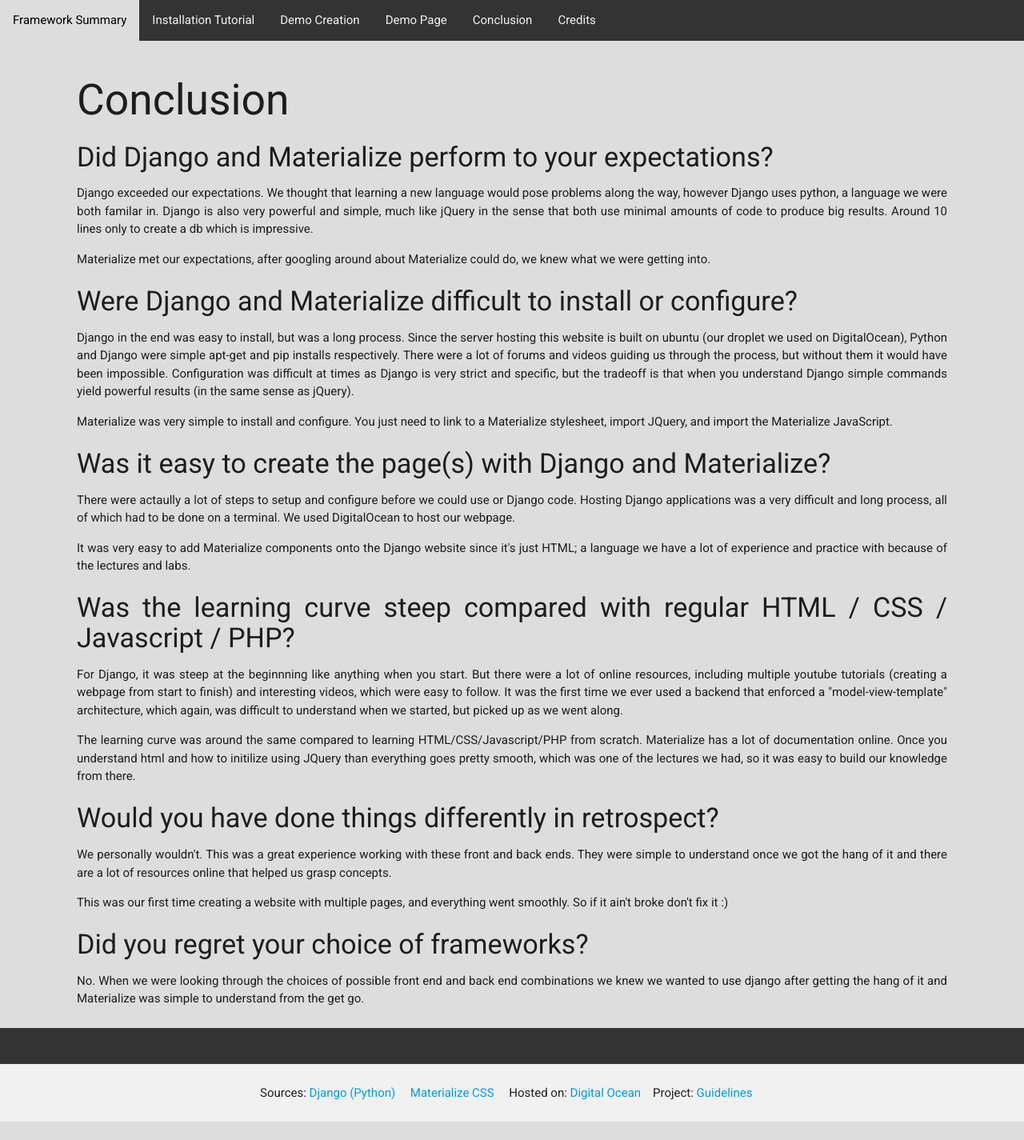
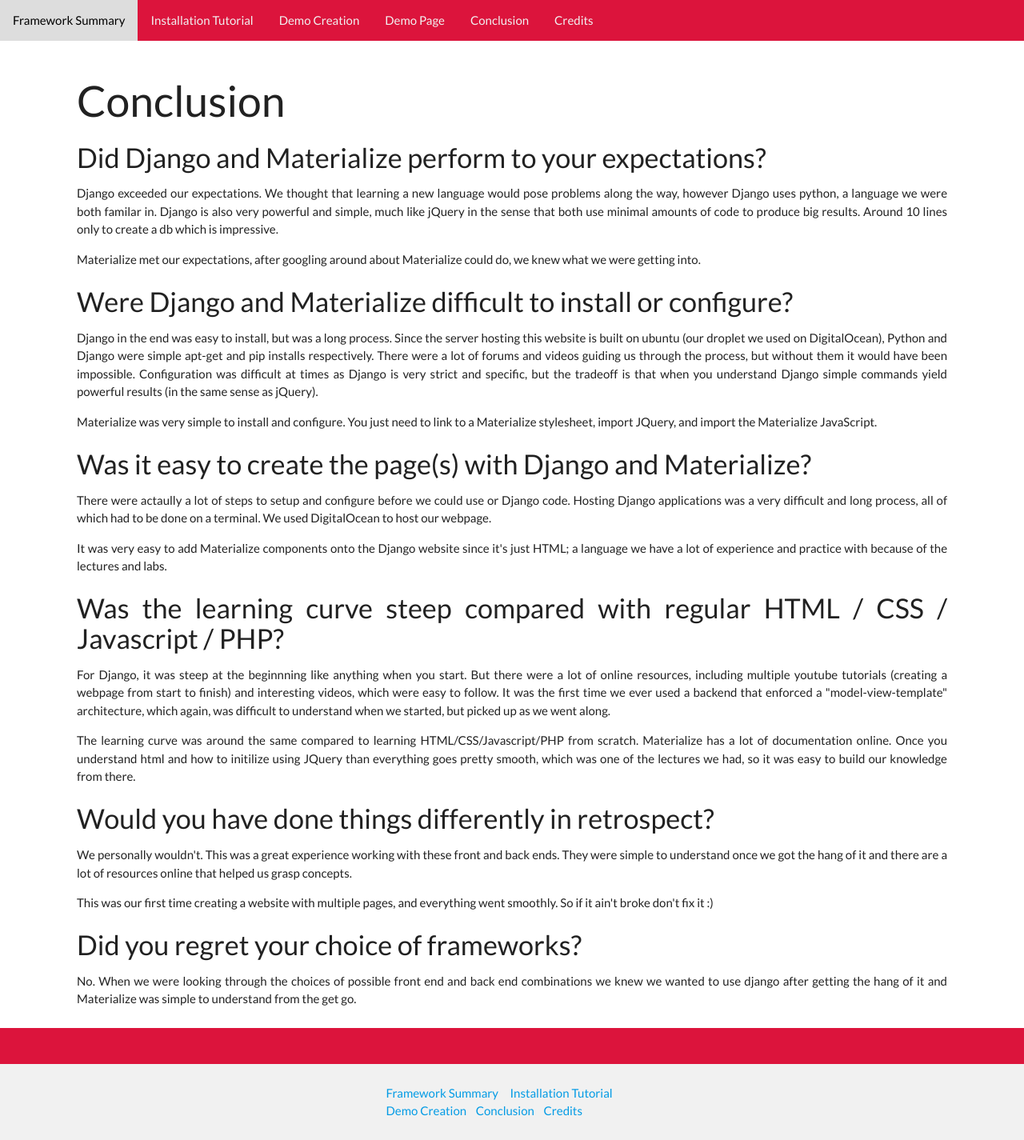
Before and after one commit to ryanssoliven/liteboard, a Django app: page /conclusion/ in a window 1280 px wide. Shown: the whole page at 80% size. Before the commit the page ends 1402 px from the top, so only its background shows below. Run offline with Django 3.2, Linux system fonts and the light colour scheme.

Commit message:
Update guideheader.html

```diff
--- a/liteboardbackend/templates/guideheader.html
+++ b/liteboardbackend/templates/guideheader.html
@@ -1,7 +1,7 @@
 <!DOCTYPE HTML>
 <html lang="en">
         <head>
-            <title>Web Dev Project</title>
+            <title>CPS530 Final Project</title>
             <meta charset="utf-8">
 			<meta name="viewport" content="width=device-width, initial-scale=1">
 			<link href="https://fonts.googleapis.com/icon?family=Material+Icons" rel="stylesheet">
@@ -12,8 +12,7 @@
 			<!-- Compiled and minified JavaScript -->
 			<script src="https://cdnjs.cloudflare.com/ajax/libs/materialize/1.0.0/js/materialize.min.js"></script>
 
-			<link href="https://fonts.googleapis.com/css?family=Roboto" rel="stylesheet">
-			<link href="https://fonts.googleapis.com/css?family=Roboto+Mono" rel="stylesheet">
+			<link href='http://fonts.googleapis.com/css?family=Lato&subset=latin,latin-ext' rel='stylesheet' type='text/css'>
         </head>
     <style>
 		* {
@@ -27,7 +26,7 @@
 		}
 		body {
 			margin: 0;
-			font-family: 'Roboto', sans-serif;
+			font-family: 'Lato', sans-serif;
 		}
 		/* Style header */
 		.header {
@@ -37,14 +36,14 @@
 		/* Style the top navigation bar */
 		.topnav {
 			overflow: hidden;
-			background-color: #333;
+			background-color: #DC143C;
 		}
 
 		/* Style the topnav links */
 		.topnav a {
 			float: left;
 			display: block;
-			color: #f2f2f2;
+			color: #f1f1f1;
 			text-align: center;
 			padding: 14px 16px;
 			text-decoration: none;
@@ -56,23 +55,10 @@
 			color: black;
 		}
 
-		/* Style the cycling images */
-		.slideshow {
-			display: block;
-			margin-left: auto;
-			margin-right: auto;
-			width: 50%;
-		}
-
-		.mySlides {
-			text-align:  center;
-			display:none;
-		}
-
 
 		/* Style the content */
 		.content {
-			background-color: #ddd;
+			background-color: #ffffff;
 			width: 100%;
 			padding-top: 10px;
 			padding-bottom: 10px;
@@ -89,7 +75,7 @@
             text-align: center;
 			margin-top: 30px;
 			margin-bottom: 30px;
-			font-family: 'Roboto Mono', monospace;
+			font-family: "Times New Roman", Times, serif;
 		}
 
 		.profiler {
@@ -124,7 +110,7 @@
 			width: 35%;
 		}
 
-		/* Style the footer */
+        /* Style the footer */
 		.footer {
 			background-color: #f1f1f1;
 			padding: 10px;
@@ -145,6 +131,7 @@
 				height: 150px;
 			}
 		}
+
 	</style>
     <body>
         <!-- Navigation Bar -->
@@ -168,9 +155,13 @@
         <!-- Footer -->
         <div class="footer">
             <div class="centerfooter">
-                <p>Sources: <a href="https://www.djangoproject.com/">Django (Python)</a> &nbsp &nbsp  <a href="https://materializecss.com/ ">Materialize CSS</a>
-                &nbsp &nbsp  Hosted on: <a href="https://www.digitalocean.com/?refcode=6350bfbec950">Digital Ocean</a>&nbsp &nbsp
-                Project: <a href="http://cps530.scs.ryerson.ca/project/cps530_prj_f18.html">Guidelines</a> </p>
+                <div class="centerfooter">
+                <p><a href="{% url 'home' %}">Framework Summary</a> &nbsp &nbsp  <a href="{% url 'install' %}">Installation Tutorial</a>
+                &nbsp &nbsp  <a href="{% url 'demo' %}">Demo Creation</a>&nbsp &nbsp
+                <a href="{% url 'conclusion' %}">Conclusion</a>&nbsp &nbsp
+                <a href="{% url 'credits' %}">Credits</a>
+                </p>
+            </div>
             </div>
         </div>
     </body>
```
